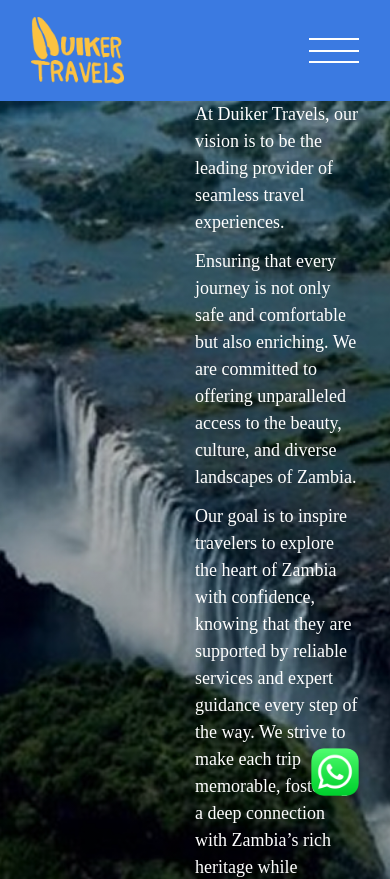
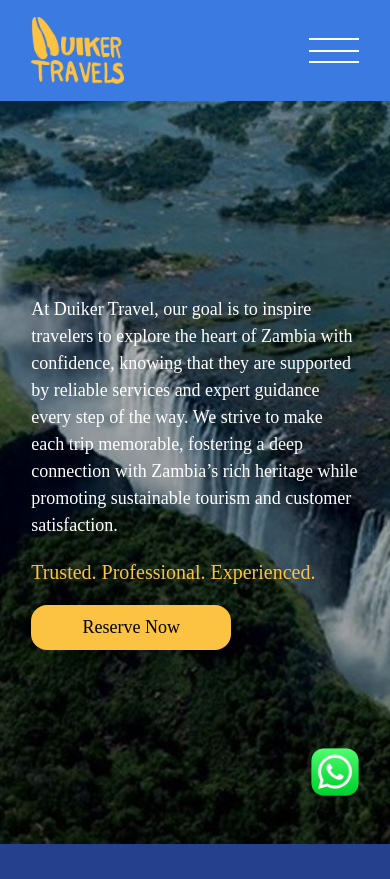
Before and after one commit to spqrod/duiker-front-end, a React (Create React App) app: page /#/ in a window 390 px wide. Shown: the top 879 px of the page. Built offline with nearby package versions, Linux system fonts and the light colour scheme.

Commit message:
Add mobile version for hero

```diff
--- a/src/pages/Home.js
+++ b/src/pages/Home.js
@@ -23,17 +23,22 @@ function Home() {
     <main className="home">
 
         <section className="hero" >
+
             <div id='hero-section-target-for-scroll'></div>
+
             <div className='contentContainer'>
                 <div className="textContainer">
-                    <p>
+                    <p className='text-for-desktop'>
                         At Duiker Travels, our vision is to be the leading provider of seamless travel experiences.
                     </p>
-                    <p>
+                    <p className='text-for-desktop'>
                         Ensuring that every journey is not only safe and comfortable but also enriching. We are committed to offering unparalleled access to the beauty, culture, and diverse landscapes of Zambia.
                     </p>
-                    <p>
+                    <p className='text-for-desktop'>
                         Our goal is to inspire travelers to explore the heart of Zambia with confidence, knowing that they are supported by reliable services and expert guidance every step of the way. We strive to make each trip memorable, fostering a deep connection with Zambia’s rich heritage while promoting sustainable tourism and customer satisfaction.
+                    </p>
+                    <p className='text-for-mobile'>
+                        At Duiker Travel, our goal is to inspire travelers to explore the heart of Zambia with confidence, knowing that they are supported by reliable services and expert guidance every step of the way. We strive to make each trip memorable, fostering a deep connection with Zambia’s rich heritage while promoting sustainable tourism and customer satisfaction.
                     </p>
                     <h3>
                         Trusted. Professional. Experienced.
--- a/src/styles/home.css
+++ b/src/styles/home.css
@@ -40,6 +40,10 @@
             color: white;
         }
 
+        .text-for-mobile {
+            display: none;
+        }
+
         h3 {
             color: var(--yellow);
         }
@@ -50,6 +54,24 @@
             }
         }
 
+        }
+    }
+
+        @media only screen and (max-width: 768px) {
+
+            .contentContainer {
+
+                .textContainer {
+                    width: 100%;
+
+                    .text-for-desktop {
+                        display: none;
+                    }
+
+                    .text-for-mobile {
+                        display: block;
+                    }
+                }
             }
         }
   }
```
Lines whose indentation alone changed are shown as unchanged.
